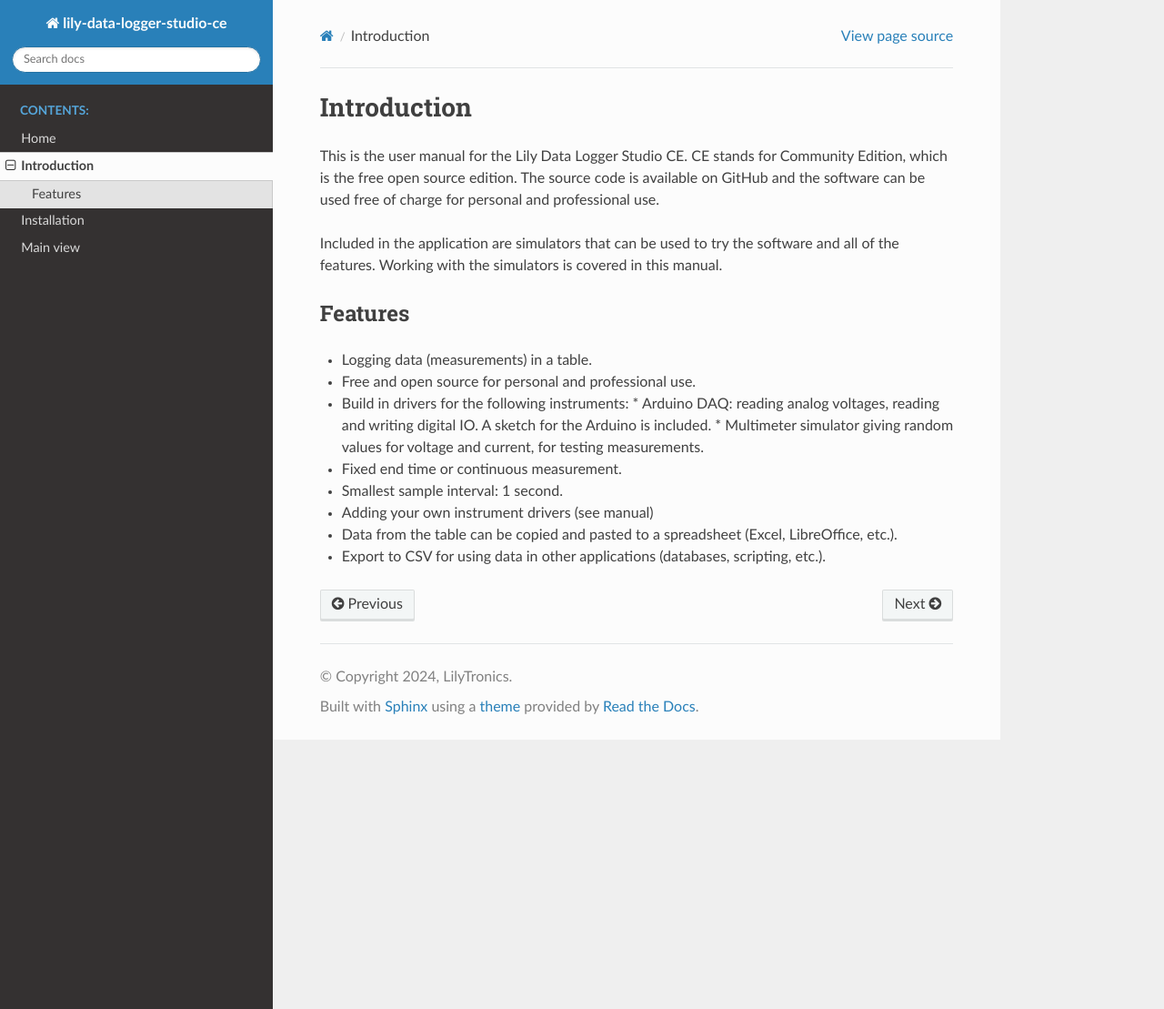
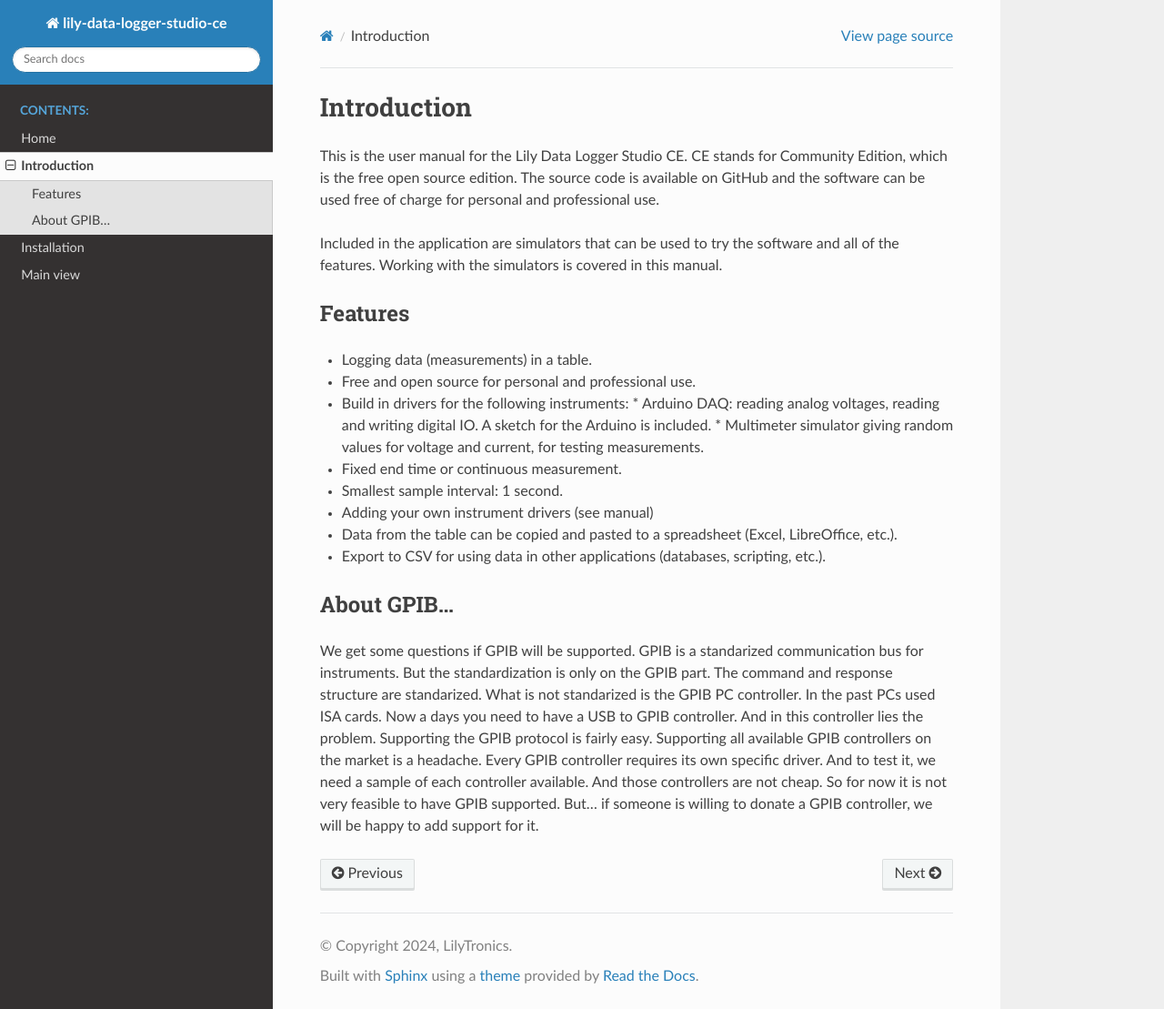
Before and after one commit to LilyTronics/lily_data_logger_software, a Sphinx documentation site: the page built from docs/introduction.rst, in a window 1280 px wide and 1109 px high. Shown: the whole window at 91% size. Built offline with Sphinx 7.4.7 and the Read the Docs theme 2.0.0, drawn with Linux system fonts in a browser that asks for light colours.

Commit message:
add part about GPIB

```diff
--- a/docs/introduction.rst
+++ b/docs/introduction.rst
@@ -21,3 +21,13 @@
 * Adding your own instrument drivers (see manual)
 * Data from the table can be copied and pasted to a spreadsheet (Excel, LibreOffice, etc.).
 * Export to CSV for using data in other applications (databases, scripting, etc.).
+
+About GPIB...
+-------------
+
+We get some questions if GPIB will be supported. GPIB is a standarized communication bus for instruments. But the standardization is only on the GPIB part.
+The command and response structure are standarized. What is not standarized is the GPIB PC controller. In the past PCs used ISA cards.
+Now a days you need to have a USB to GPIB controller. And in this controller lies the problem. Supporting the GPIB protocol is fairly easy.
+Supporting all available GPIB controllers on the market is a headache. Every GPIB controller requires its own specific driver.
+And to test it, we need a sample of each controller available. And those controllers are not cheap. So for now it is not very feasible to have GPIB supported.
+But... if someone is willing to donate a GPIB controller, we will be happy to add support for it.
```
